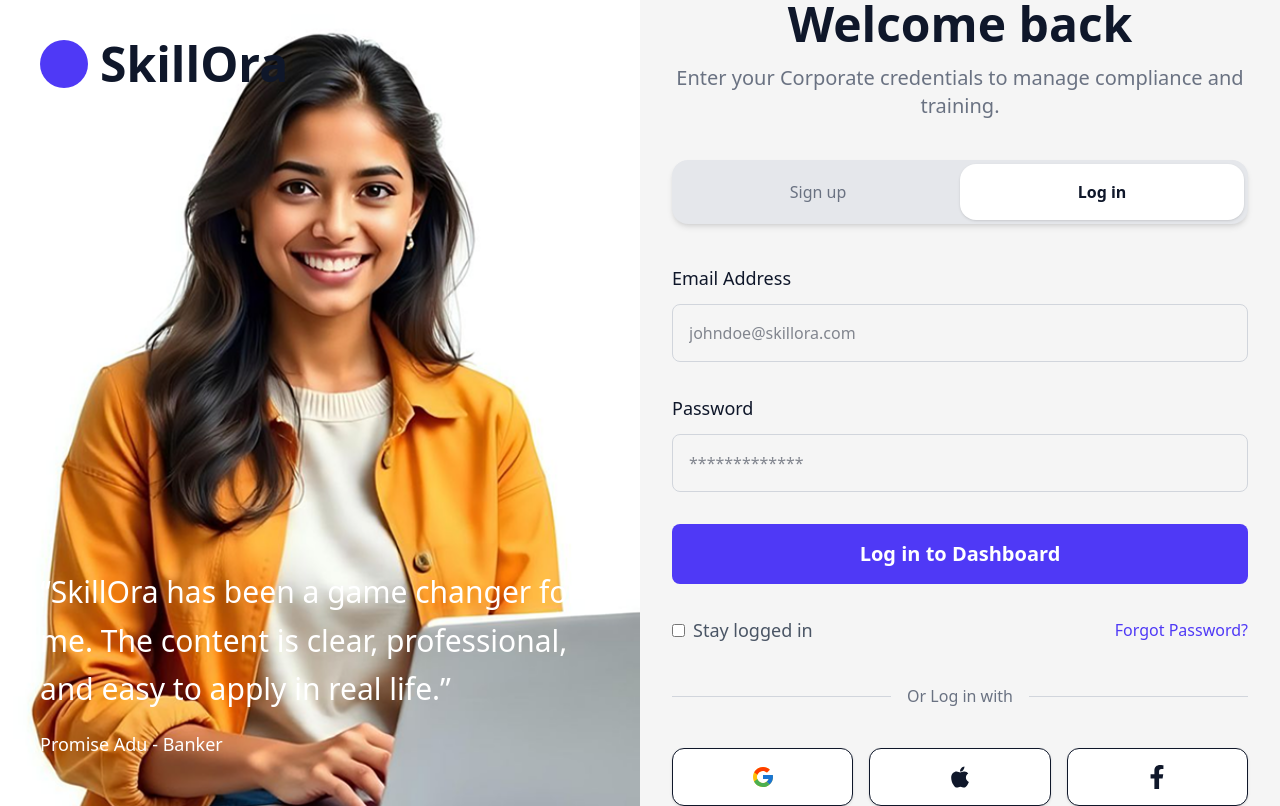
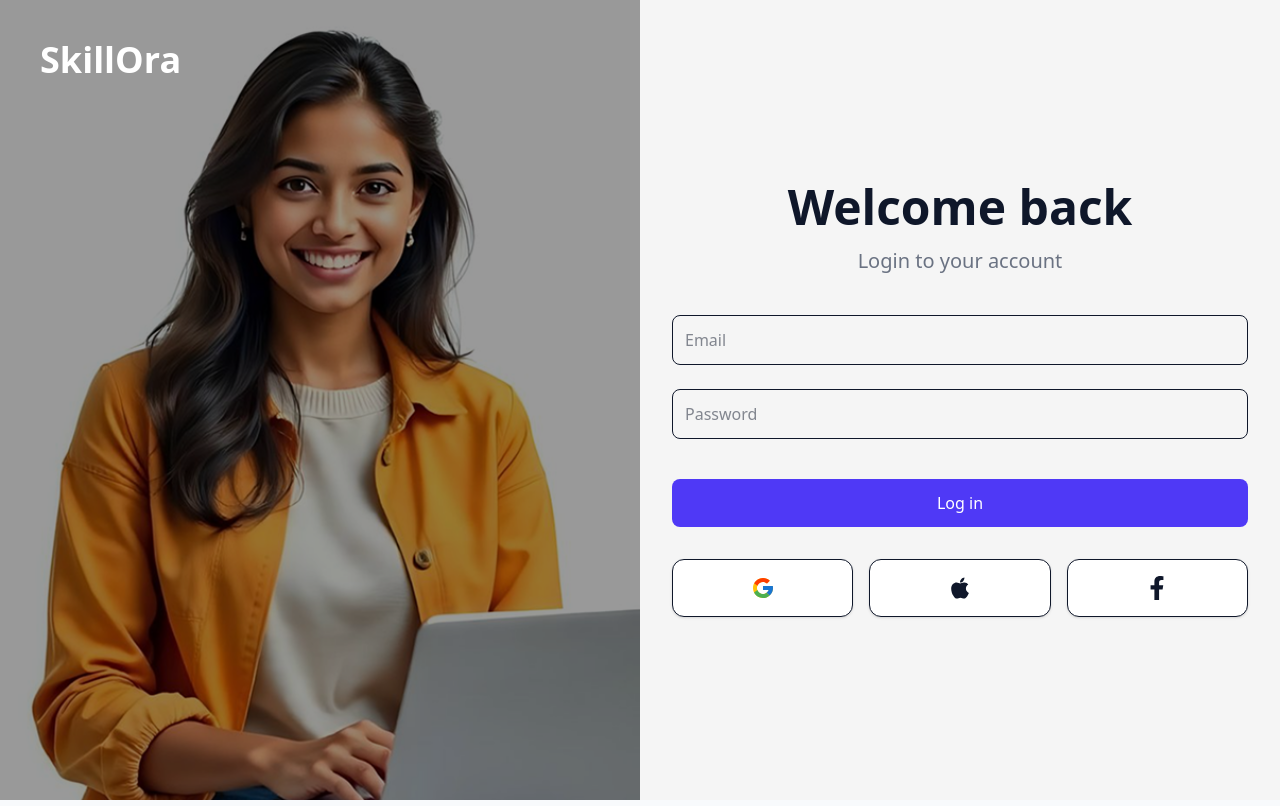
Before and after one commit to iibrahimx/skillora-frontend, a Next.js app: page /sign-in in a window 1280 px wide. Built offline with nearby package versions, Linux system fonts and the light colour scheme.

Commit message:
added auth components and validation

```diff
--- a/package.json
+++ b/package.json
@@ -9,11 +9,13 @@
     "lint": "eslint"
   },
   "dependencies": {
+    "formik": "^2.4.9",
     "lucide-react": "^1.17.0",
     "next": "16.2.6",
     "react": "19.2.4",
     "react-dom": "19.2.4",
-    "react-icons": "^5.6.0"
+    "react-icons": "^5.6.0",
+    "yup": "^1.7.1"
   },
   "devDependencies": {
     "@tailwindcss/postcss": "^4",
--- a/src/app/(auth)/sign-in/page.tsx
+++ b/src/app/(auth)/sign-in/page.tsx
@@ -1,141 +1,57 @@
+"use client";
 import ComingSoon from "@/components/common/ComingSoon";
 import Image from "next/image";
 import { FcGoogle } from "react-icons/fc";
 import { FaApple, FaFacebookF } from "react-icons/fa";
+import AuthLayout from "@/components/AuthLayout";
+import Input from "@/components/Input";
+import Button from "@/components/button";
+import SocialAuth from "@/components/SocialAuth";
+import { Formik, Form, Field, ErrorMessage } from "formik";
+import { signInSchema } from "@/lib/validation/signInSchema";
+import FormField from "@/components/FormField";
+
 
 export default function SignInPage() {
   return (
     <>
-      {/* left  image Section Goes Here */}
-      <div className="min-h-screen flex bg-[#F5F5F5]">
-        {/* Left Section */}
-        <div className="hidden lg:flex lg:w-1/2 relative bg-gray-200">
-          <Image
-            src="/IMAGES/auth/signin.png"
-            alt="Student"
-            className="absolute inset-0 h-full w-full object-cover"
-            width={50}
-            height={50}
-          />
 
-          <div className="absolute top-10 left-10 flex items-center gap-3">
-            <div className="h-12 w-12 rounded-full bg-indigo-600"></div>
-            <h1 className="text-5xl font-bold">SkillOra</h1>
-          </div>
+      <AuthLayout
+        title="Welcome back"
+        subtitle="Login to your account"
+      >
 
-          <div className="absolute bottom-12 left-10 right-10 text-white">
-            <p className="text-3xl leading-relaxed">
-              “SkillOra has been a game changer for me. The content is clear,
-              professional, and easy to apply in real life.”
-            </p>
+      <Formik
+  initialValues={{ email: "", password: "" }}
+  validationSchema={signInSchema}
+  onSubmit={(values) => {
+    console.log(values);
+  }}
+>
+  {() => (
+    <Form>
+   <div className="flex flex-col space-y-6">
 
-            <p className="mt-4 text-lg">
-              Promise Adu - Banker
-            </p>
-          </div>
-        </div>
+    <FormField name="email" placeholder="Email" />
 
-        {/* Right Section Goes Here */}
-        <div className="flex w-full lg:w-1/2 items-center justify-center px-8">
-          <div className="w-full max-w-xl">
-            <h1 className="text-center text-5xl font-bold">
-              Welcome back
-            </h1>
-            <p className="mt-4 text-center text-gray-500 text-xl">
-              Enter your Corporate credentials to manage compliance and training.
-            </p>
+    <FormField name="password" placeholder="Password" />
+
+    <div className="pt-4">
+      <Button type="submit">
+        Log in
+      </Button>
+    </div>
+
+  </div>
+</Form>
+  )}
+</Formik>
+
+        <SocialAuth />
+
+      </AuthLayout>
 
 
-            {/* Toggle */}
-            <div className="mt-10 flex rounded-2xl bg-gray-200 p-1 shadow-md">
-              <button className="flex-1 py-4 text-gray-500">
-                Sign up
-              </button>
-
-              <button className="flex-1 rounded-2xl bg-white py-4 font-semibold shadow">
-                Log in
-              </button>
-            </div>
-
-
-            {/* Form */}
-            <form className="mt-10 space-y-8">
-              <div>
-                <label className="mb-3 block text-lg font-medium">
-                  Email Address
-                </label>
-
-
-                <input
-                  type="email"
-                  placeholder="johndoe@skillora.com"
-                  className="w-full rounded-lg border border-gray-300 px-4 py-4 outline-none focus:ring-2 focus:ring-indigo-500"
-                />
-              </div>
-
-              <div>
-                <label className="mb-3 block text-lg font-medium">
-                  Password
-                </label>
-
-                <input
-                  type="password"
-                  placeholder="*************"
-                  className="w-full rounded-lg border border-gray-300 px-4 py-4 outline-none focus:ring-2 focus:ring-indigo-500"
-                />
-              </div>
-
-              <button
-                type="submit"
-                className="w-full rounded-lg bg-indigo-600 py-4 text-xl font-semibold text-white hover:bg-indigo-700"
-              >
-                Log in to Dashboard
-              </button>
-
-              <div className="flex items-center justify-between">
-                <label className="flex items-center gap-2">
-                  <input type="checkbox" />
-                  <span className="text-lg text-gray-600">
-                    Stay logged in
-                  </span>
-                </label>
-
-                <button
-                  type="button"
-                  className="text-indigo-600"
-                >
-                  Forgot Password?
-                </button>
-              </div>
-            </form>
-
-            {/* Divider */}
-            <div className="my-10 flex items-center">
-              <div className="h-px flex-1 bg-gray-300"></div>
-
-              <span className="mx-4 text-gray-500">
-                Or Log in with
-              </span>
-
-              <div className="h-px flex-1 bg-gray-300"></div>
-            </div>
-            {/* Social Login */}
-            <div className="grid grid-cols-3 gap-4">
-              <button className="flex items-center justify-center rounded-xl border bg-white py-4 shadow-sm hover:bg-gray-50">
-                <FcGoogle size={24} />
-              </button>
-
-              <button className="flex items-center justify-center rounded-xl border bg-white py-4 shadow-sm hover:bg-gray-50">
-                <FaApple size={24} />
-              </button>
-
-              <button className="flex items-center justify-center rounded-xl border bg-white py-4 shadow-sm hover:bg-gray-50">
-                <FaFacebookF size={24} />
-              </button>
-            </div>
-          </div>
-        </div>
-        </div>
-      </>
-      );
-    }
+    </>
+  );
+}
--- /dev/null
+++ b/src/components/AuthLayout.tsx
@@ -0,0 +1,56 @@
+import Image from "next/image";
+
+export default function AuthLayout({
+  children,
+  title,
+  subtitle,
+}: {
+  children: React.ReactNode;
+  title: string;
+  subtitle: string;
+}) {
+  return (
+    <div className="min-h-screen flex bg-[#F5F5F5]">
+
+      {/* LEFT SIDE */}
+      <div className="hidden lg:flex lg:w-1/2 relative">
+
+        <Image
+          src="/IMAGES/auth/signin.png"
+          alt="auth image"
+          fill
+          className="object-cover"
+        />
+
+        <div className="absolute inset-0 bg-black/40" />
+
+        <div className="absolute top-10 left-10 text-white">
+          <h1 className="text-4xl font-bold">SkillOra</h1>
+        </div>
+
+      </div>
+
+      {/* RIGHT SIDE */}
+      <div className="flex w-full lg:w-1/2 items-center justify-center px-8">
+
+        <div className="w-full max-w-xl">
+
+          <h1 className="text-center text-5xl font-bold">
+            {title}
+          </h1>
+
+          <p className="mt-4 text-center text-gray-500 text-xl">
+            {subtitle}
+          </p>
+
+          <div className="mt-10">
+            {children}
+          </div>
+
+        </div>
+
+      </div>
+
+    </div>
+  );
+}
--- /dev/null
+++ b/src/components/FormField.tsx
@@ -0,0 +1,26 @@
+import { Field, ErrorMessage } from "formik";
+
+type Props = {
+  name: string;
+  type?: string;
+  placeholder?: string;
+};
+
+export default function FormField({ name, type = "text", placeholder }: Props) {
+  return (
+    <div>
+      <Field
+        name={name}
+        type={type}
+        placeholder={placeholder}
+        className="w-full border p-3 rounded-lg"
+      />
+
+      <ErrorMessage
+        name={name}
+        component="p"
+        className="text-red-500 text-sm"
+      />
+    </div>
+  );
+}
--- /dev/null
+++ b/src/components/SocialAuth.tsx
@@ -0,0 +1,20 @@
+import { FcGoogle } from "react-icons/fc";
+import { FaApple, FaFacebookF } from "react-icons/fa";
+
+export default function SocialAuth() {
+  return (
+    <div className="grid grid-cols-3 gap-4 mt-8">
+      <button className="flex items-center justify-center rounded-xl border bg-white py-4 shadow-sm hover:bg-gray-50">
+        <FcGoogle size={24} />
+      </button>
+
+      <button className="flex items-center justify-center rounded-xl border bg-white py-4 shadow-sm hover:bg-gray-50">
+        <FaApple size={24} />
+      </button>
+
+      <button className="flex items-center justify-center rounded-xl border bg-white py-4 shadow-sm hover:bg-gray-50">
+        <FaFacebookF size={24} />
+      </button>
+    </div>
+  );
+}
--- a/src/components/button.tsx
+++ b/src/components/button.tsx
@@ -0,0 +1,7 @@
+export default function Button({ children }: any) {
+  return (
+    <button className="w-full bg-indigo-600 text-white p-3 rounded-lg transition-all duration-300 hover:bg-indigo-700 hover:-translate-y-1 hover:shadow-lg">
+      {children}
+    </button>
+  );
+}
--- /dev/null
+++ b/src/lib/validation/signInSchema.ts
@@ -0,0 +1,11 @@
+import * as Yup from "yup";
+
+export const signInSchema = Yup.object({
+  email: Yup.string()
+    .email("Invalid email")
+    .required("Email is required"),
+
+  password: Yup.string()
+    .min(6, "Password must be at least 6 characters")
+    .required("Password is required"),
+});
```
Also changed, not shown: 1 other file (tests, documents, lock files or other folders).
